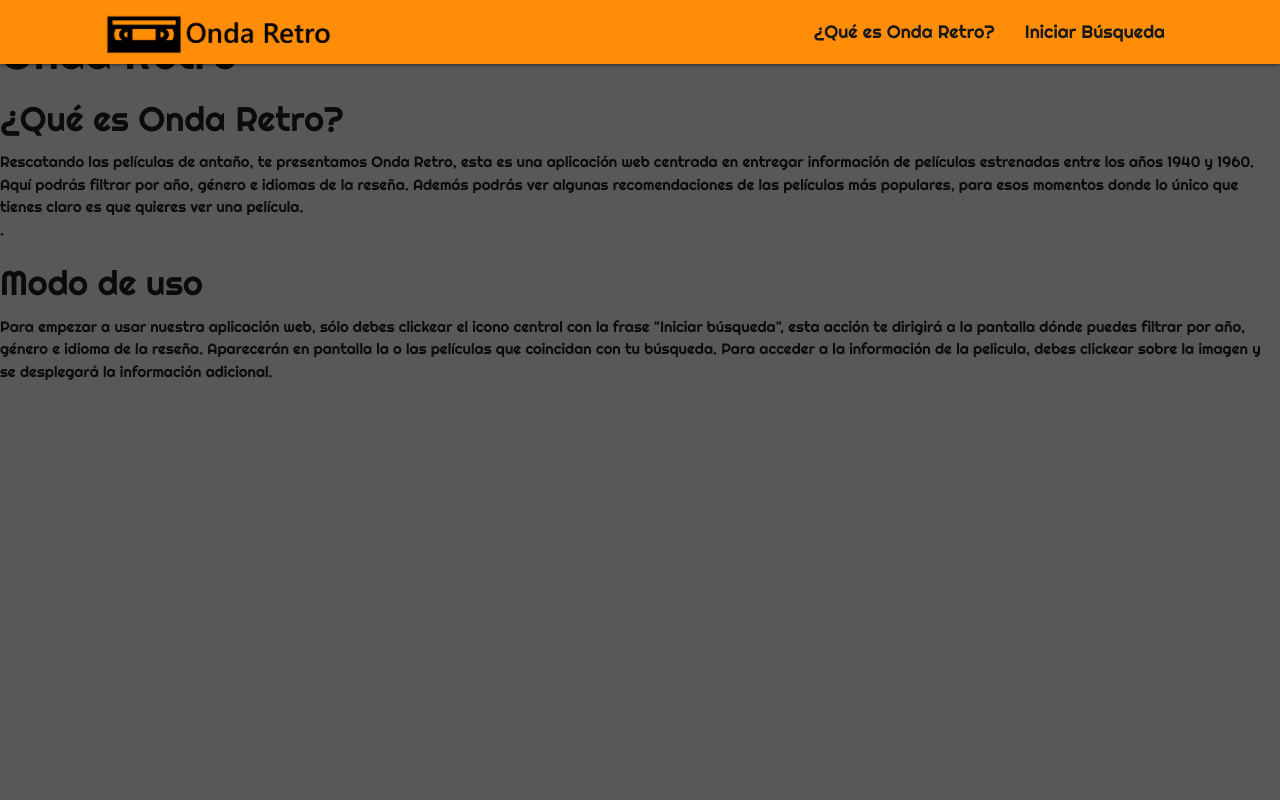
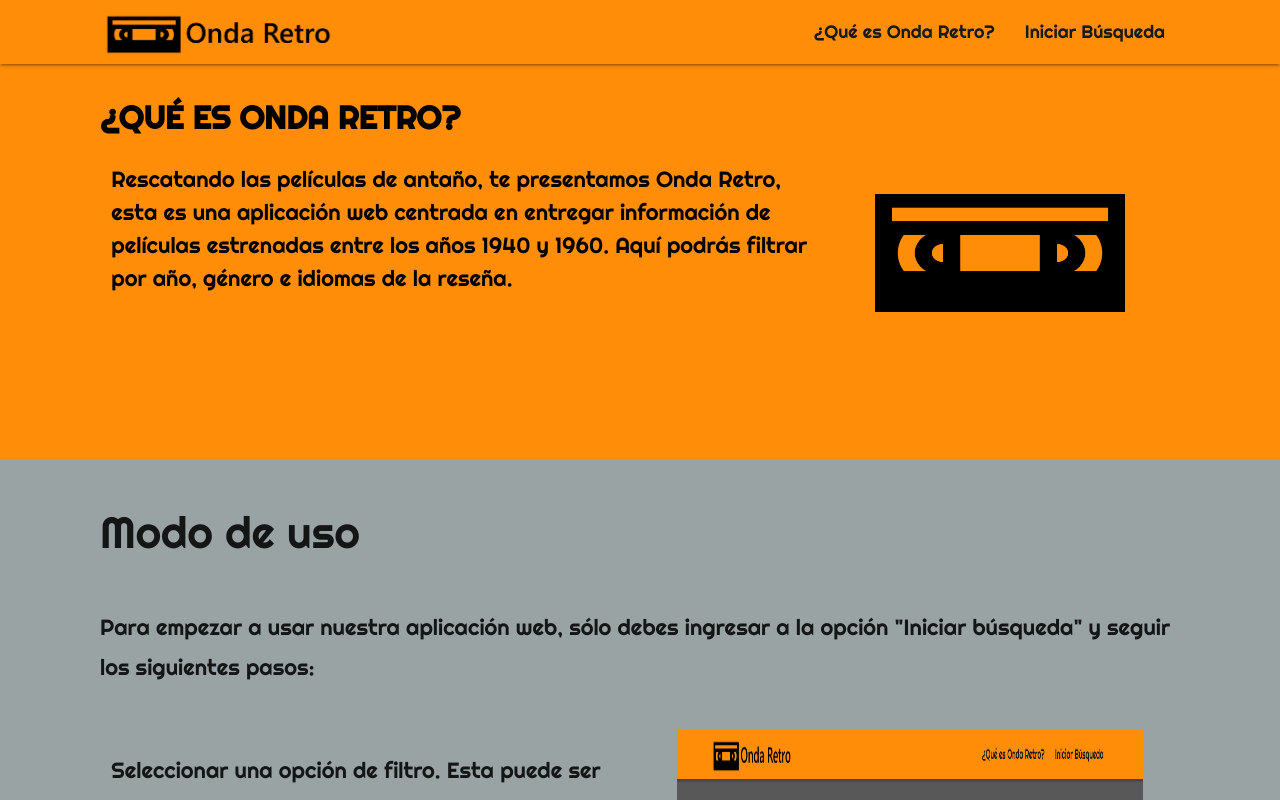
Before and after one commit to faog/SCL008_hackaton_peliculas, a website: page src/index.html in a window 1280 px wide. Both pictures are taken after a click on the link "¿Qué es Onda Retro?". Shown: the top 800 px of the page. Drawn offline with nearby package versions, Linux system fonts and the light colour scheme.

Commit message:
Estilos página ¿Qué es onda retro?

```diff
--- a/src/main.js
+++ b/src/main.js
@@ -74,19 +74,40 @@ function aboutView(){
 
     `
     <section id="aboutview" class="row">
-        <h3>Onda Retro</h3>
-        <h4>¿Qué es Onda Retro?</h4>
-        <p>Rescatando las películas de antaño, te presentamos Onda Retro, esta es una aplicación web centrada en entregar información de películas estrenadas entre los años 1940 y 1960.
-        Aquí podrás filtrar por año, género e idiomas de la reseña. Además podrás ver algunas recomendaciones de las películas más populares,
-        para esos momentos donde lo único que tienes claro es que quieres ver una película.<br>
-        .</p>
-        <h4>Modo de uso</h4>
-        <p>Para empezar a usar nuestra aplicación web, sólo debes clickear el icono central con la frase "Iniciar búsqueda",
-        esta acción te dirigirá a la pantalla dónde puedes filtrar por año, género e idioma de la reseña.
-        Aparecerán en pantalla la o las películas que coincidan con tu búsqueda. Para acceder a la información de la pelicula,
-        debes clickear sobre la imagen y se desplegará la información adicional.</p>
+        <h3>¿Qué es Onda Retro?</h3>
+            <article class = "col s12 m12 l8">
+                <p>Rescatando las películas de antaño, te presentamos Onda Retro, esta es una aplicación web centrada en entregar información de películas estrenadas entre los años 1940 y 1960.
+                    Aquí podrás filtrar por año, género e idiomas de la reseña.</p>
+            </article>
+            <picture  id="imagevhs" class="col s12 m12 l4">
+                <img src="Image/vhs.png"  alt="vhs"/>
+            </picture>
+    </section>
 
-    </section>
+    <article id="instructionone" class="row">
+        <h3>Modo de uso</h3>
+        <h4>Para empezar a usar nuestra aplicación web, sólo debes ingresar a la opción "Iniciar búsqueda" y seguir los siguientes pasos:</h4>
+        <h4 class="col s12 m12 l6">Seleccionar una opción de filtro. Esta puede ser por año, género e idioma de la reseña</h4>
+        <picture class="col s12 m12 l6">
+            <img src="Image/tutorial001.png" id="tutorialsearchone" alt="Página de búsqueda"/>
+        </picture>
+    </article>
+
+    <article id="instructiontwo" class="row">
+        <h4 class="col s12 m12 l6">Aparecerán en pantalla la o las películas que coincidan con tu búsqueda.</h4>
+        <picture class="col s12 m12 l6">
+            <img src="Image/tutorial002.png" id="tutorialsearchtwo" alt="Página de búsqueda"/>
+        </picture>
+    </article>
+
+    <article id="instructionthree" class="row">
+        <h4 class="col s12 m12 l6">Para acceder a la información de la pelicula,
+        debes clickear sobre la imagen y se desplegará la información adicional.</h4>
+        <picture class="col s12 m12 l6">
+            <img src="Image/tutorial003.png" id="tutorialsearchthree" alt="resaltar país"/>
+        </picture>
+    </article>
+
     `
 }
 
--- a/src/style.css
+++ b/src/style.css
@@ -286,3 +286,91 @@ select.browser-default {
     text-align: center;
     height:50px;
 }
+
+/*¿Qué es onda retro?*/
+
+main #aboutview{
+    color:black;
+    padding: 100px 100px;
+    background-color: #FF8D07;
+    margin-bottom: 0px;
+}
+
+#aboutview h3{
+    margin-top:0px;
+    font-weight: bold;
+    font-size: 32px;
+    text-transform:uppercase;
+    color:black;
+}
+
+#imagevhs{
+    text-align: center;
+}
+#imagevhs img{
+    height: 200px;
+    width: 250px;
+}
+
+#aboutview p{
+    font-size: 22px;
+    padding-top:10px;
+    padding-bottom:10px;
+}
+
+#instructionone{
+    padding-top:20px;
+    background-color: #99A3A4  ;
+    height:550px;
+    padding-left:100px;
+    padding-right:100px;
+    margin-bottom: 0px;
+
+}
+
+#instructionone picture, #instructiontwo picture, #instructionthree picture, #instructionfour picture {
+    text-align:center;
+}
+
+#instructionone h4{
+    margin-top: 50px;
+    font-size:22px;
+    line-height:40px;
+
+}
+
+#instructiontwo{
+    background-color: #D5DBDB  ;
+    height:340px;
+    padding-left:100px;
+    padding-right:100px;
+    margin-bottom: 0px;
+}
+
+#instructiontwo h4{
+    margin-top: 100px;
+    font-size:22px;
+    line-height:40px;
+
+}
+
+#instructionthree{
+    background-color: #EBF5FB;
+    height:340px;
+    padding-left:100px;
+    padding-right:100px;
+    margin-bottom: 0px;
+}
+
+#instructionthree h4{
+    margin-top: 100px;
+    font-size:22px;
+    line-height:40px;
+}
+
+#tutorialsearchone,#tutorialsearchtwo,#tutorialsearchthree {
+    height: 300px;
+    width: 90%;
+    padding-top:30px;
+    text-align:center;
+}
```
Also changed, not shown: src/Image/tutorial001.png (added), src/Image/tutorial002.png (added), src/Image/tutorial003.png (added).
